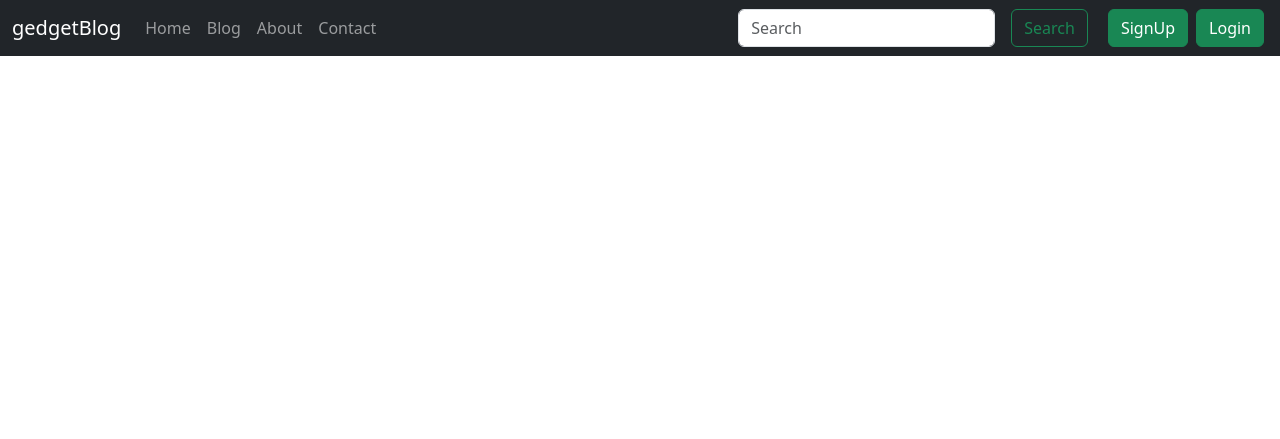
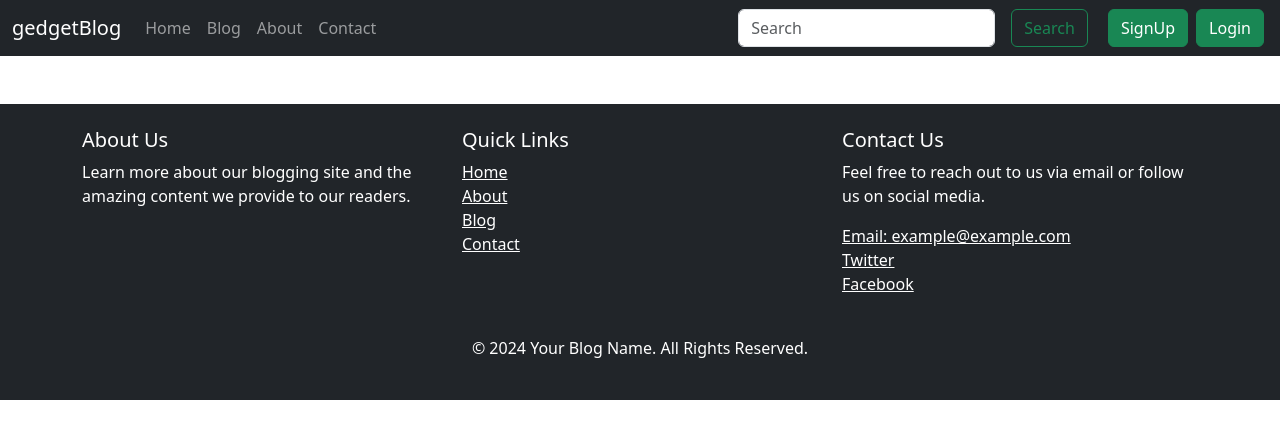
Before and after one commit to AbhayThakkur/gadgetBlog, a Django app: template templates/basic.html in a window 1280 px wide. Shown: the top 439 px of the page. Run offline with Django 3.2, Linux system fonts and the light colour scheme; the template is opened without the code that fills it, so the values that code supplies are empty.

Commit message:
creating footer for site

```diff
--- a/templates/basic.html
+++ b/templates/basic.html
@@ -145,6 +145,46 @@
     </nav>
 
     {% block body %}{% endblock body %}
+        <!-- Footer Section -->
+<footer class="bg-dark text-white py-4 mt-5">
+    <div class="container">
+        <div class="row">
+            <!-- About Section -->
+            <div class="col-md-4">
+                <h5>About Us</h5>
+                <p>Learn more about our blogging site and the amazing content we provide to our readers.</p>
+            </div>
+
+            <!-- Quick Links Section -->
+            <div class="col-md-4">
+                <h5>Quick Links</h5>
+                <ul class="list-unstyled">
+                    <li><a href="#" class="text-white">Home</a></li>
+                    <li><a href="#" class="text-white">About</a></li>
+                    <li><a href="#" class="text-white">Blog</a></li>
+                    <li><a href="#" class="text-white">Contact</a></li>
+                </ul>
+            </div>
+
+            <!-- Contact Section -->
+            <div class="col-md-4">
+                <h5>Contact Us</h5>
+                <p>Feel free to reach out to us via email or follow us on social media.</p>
+                <ul class="list-unstyled">
+                    <li><a href="#" class="text-white">Email: example@example.com</a></li>
+                    <li><a href="#" class="text-white">Twitter</a></li>
+                    <li><a href="#" class="text-white">Facebook</a></li>
+                </ul>
+            </div>
+        </div>
+        <!-- Footer Bottom Section -->
+        <div class="row mt-4">
+            <div class="col text-center">
+                <p>&copy; 2024 Your Blog Name. All Rights Reserved.</p>
+            </div>
+        </div>
+    </div>
+</footer>
 
     <script src="https://cdn.jsdelivr.net/npm/bootstrap@5.3.3/dist/js/bootstrap.bundle.min.js"
         integrity="sha384-YvpcrYf0tY3lHB60NNkmXc5s9fDVZLESaAA55NDzOxhy9GkcIdslK1eN7N6jIeHz"
```
